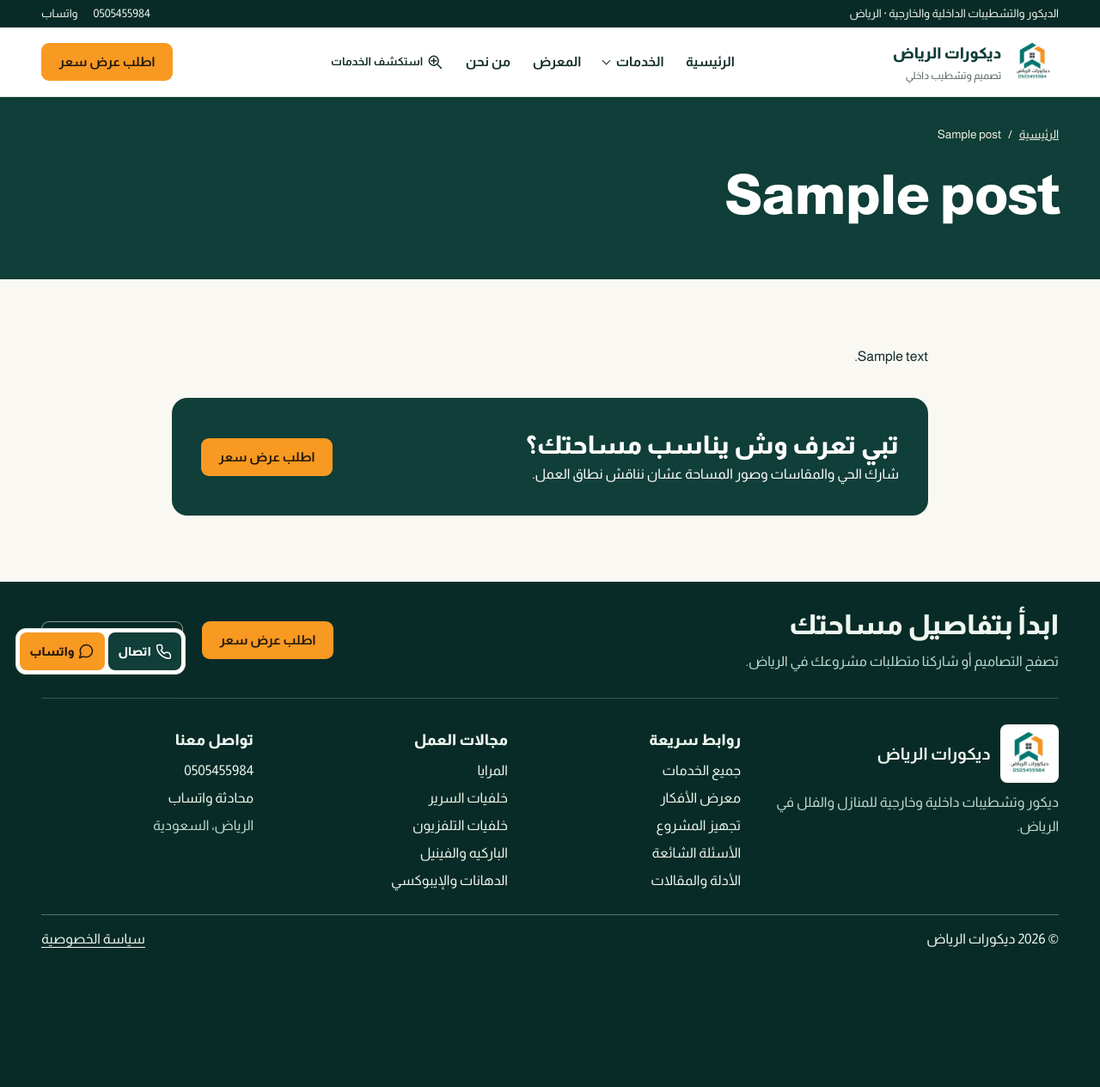
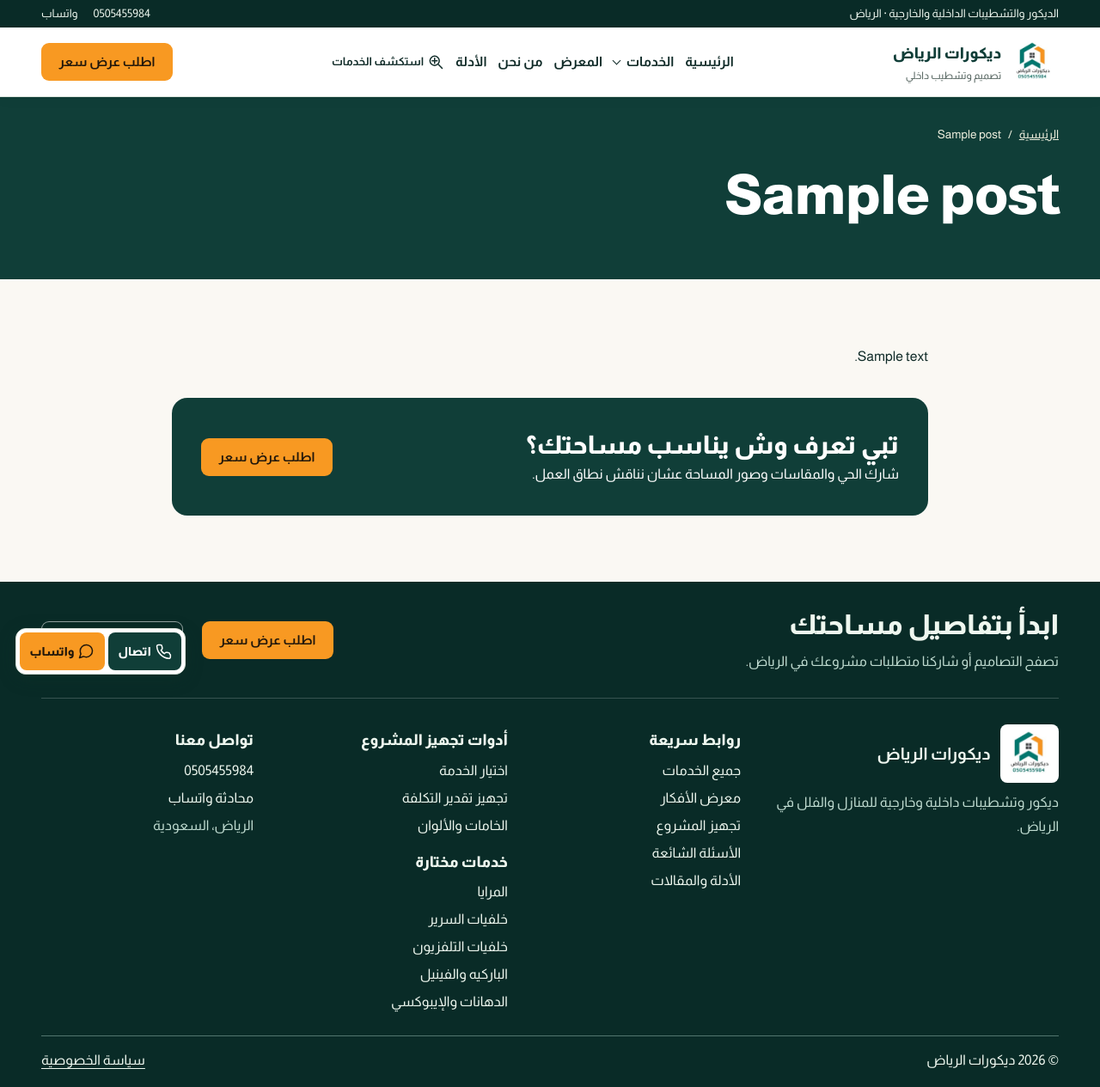
Before and after one commit to SulaimanAlsanani/riyadh-decor, a WordPress theme: template riyadh-decor/page.php in a window 1280 px wide. Shown: the whole page at 86% size. Before the commit the page ends 1103 px from the top, so only its background shows below. Run offline with PHP 8.4 and a stand-in for WordPress, Linux system fonts and the light colour scheme; the site name, menu and one post (Sample post) are stand-ins, and other content is empty; some libraries are stand-ins or nearby versions.

Commit message:
V1.7.0: commercial banners, complementary service mapping, gallery search and quote flow

```diff
--- a/riyadh-decor/assets/site.js
+++ b/riyadh-decor/assets/site.js
@@ -128,6 +128,8 @@ for (const form of document.querySelectorAll('[data-request]')) {
             'الاسم: ' + data.get('customer').trim(),
             'الحي أو المنطقة: ' + data.get('area').trim(),
             'الخدمة: ' + data.get('service'),
+            ...(data.get('site_state') ? ['حالة الموقع: '+data.get('site_state')] : []),
+            ...(data.get('stage') ? ['مرحلة المشروع: '+data.get('stage')] : []),
             'التفاصيل والمقاسات: ' + data.get('details').trim(),
         ];
         const message = lines.join('\n');
@@ -334,3 +336,7 @@ if (quoteShortcut && quoteTarget && 'IntersectionObserver' in window) {
 for(const finder of document.querySelectorAll('[data-finder]')) {const select=finder.querySelector('[data-finder-space]');const update=()=>{let count=0;for(const card of finder.querySelectorAll('[data-finder-card]')){card.hidden=select.value!=='all'&&!card.dataset.finderCard.split(' ').includes(select.value);if(!card.hidden)count++;}finder.querySelector('[data-finder-status]').textContent='الخدمات المناسبة: '+count;};select.addEventListener('change',update);update();}
 for(const form of document.querySelectorAll('[data-estimate]')){const result=form.querySelector('[data-estimate-result]');const area=()=>Number(form.elements.length.value)*Number(form.elements.width.value)*Number(form.elements.quantity.value);form.addEventListener('input',()=>{result.textContent=form.elements.length.validity.valid&&form.elements.width.validity.valid&&form.elements.quantity.validity.valid&&area()>0?'المساحة التقريبية: '+area().toLocaleString('ar-SA',{maximumFractionDigits:2})+' م²':'أدخل مقاسات صحيحة.';});form.addEventListener('submit',e=>{e.preventDefault();const url=new URL(form.action);url.searchParams.set('service',form.elements.service.value);url.searchParams.set('dimensions',form.elements.length.value+' × '+form.elements.width.value+' م، العدد '+form.elements.quantity.value+'، المساحة التقريبية '+area().toFixed(2)+' م²');location.assign(url.href);});}
 for(const form of document.querySelectorAll('[data-request]')){const dimensions=new URLSearchParams(location.search).get('dimensions');if(dimensions&&!form.elements.details.value){form.elements.details.value=dimensions.slice(0,200);form.elements.details.dispatchEvent(new Event('input',{bubbles:true}));}}
+
+/* V1.7.0: filter captions without changing the lightbox source order. */
+for(const tools of document.querySelectorAll('[data-gallery-tools]')){const gallery=tools.parentElement.querySelector('[data-gallery]');if(!gallery)continue;const input=tools.querySelector('[data-gallery-search]');const update=()=>{let count=0;for(const item of gallery.querySelectorAll('.rd-photo')){item.hidden=!normalizeServiceSearch(item.querySelector('.rd-photo-caption').textContent).includes(normalizeServiceSearch(input.value));if(!item.hidden)count++;}tools.querySelector('[data-gallery-results]').textContent='الصور المطابقة: '+count;};input.addEventListener('input',update);tools.querySelector('[data-gallery-clear]').addEventListener('click',()=>{input.value='';update();input.focus();});tools.hidden=false;update();}
+for(const form of document.querySelectorAll('[data-estimate]')){const service=new URLSearchParams(location.search).get('service');if(service&&Array.from(form.elements.service.options).some(o=>o.value===service))form.elements.service.value=service;}
--- a/riyadh-decor/footer.php
+++ b/riyadh-decor/footer.php
@@ -1,4 +1,4 @@
-<footer class="rd-footer rd-polished-footer">
+<footer class="rd-footer rd-polished-footer rd-footer-v17">
     <div class="rd-shell rd-footer-lead rd-footer-v13"><div><h2>ابدأ بتفاصيل مساحتك</h2><p>تصفح التصاميم أو شاركنا متطلبات مشروعك في الرياض.</p></div><a class="rd-button rd-button-solid" href="<?php echo esc_url(rd_url('contact')); ?>">اطلب عرض سعر</a><a class="rd-button rd-button-light" href="<?php echo esc_url(rd_url('gallery')); ?>">استكشف المعرض</a></div>
     <div class="rd-shell rd-footer-grid">
         <div>
@@ -12,7 +12,7 @@
             <a href="<?php echo esc_url(rd_url('project-planning')); ?>">تجهيز المشروع</a><a href="<?php echo esc_url(rd_url('faq')); ?>">الأسئلة الشائعة</a><a href="<?php echo esc_url(rd_url('guides')); ?>">الأدلة والمقالات</a>
         </div>
         <div>
-            <h2>مجالات العمل</h2>
+            <h2>أدوات تجهيز المشروع</h2><a href="<?php echo esc_url(rd_url('service-finder')); ?>">اختيار الخدمة</a><a href="<?php echo esc_url(rd_url('estimate')); ?>">تجهيز تقدير التكلفة</a><a href="<?php echo esc_url(rd_url('materials-colors')); ?>">الخامات والألوان</a><h2>خدمات مختارة</h2>
             <?php foreach (['mirrors','bedrooms','tv-walls','flooring','painting'] as $key): if (!isset(rd_services()[$key])) continue; ?>
                 <a href="<?php echo esc_url(rd_url('services/' . $key)); ?>"><?php echo esc_html(rd_services()[$key]['short']); ?></a>
             <?php endforeach; ?>
--- a/riyadh-decor/header.php
+++ b/riyadh-decor/header.php
@@ -8,7 +8,7 @@
 <body <?php body_class(); ?>>
 <?php wp_body_open(); ?>
 <a class="rd-skip" href="#content">انتقل إلى المحتوى</a>
-<header class="rd-header rd-polished-header rd-header-v13">
+<header class="rd-header rd-polished-header rd-header-v13 rd-header-v17">
     <div class="rd-topbar"><div class="rd-shell"><span>الديكور والتشطيبات الداخلية والخارجية · الرياض</span><div><a href="<?php echo esc_url(rd_tel()); ?>"><bdi><?php echo esc_html(rd_phone()); ?></bdi></a><a href="<?php echo esc_url(rd_wa()); ?>" target="_blank" rel="noopener">واتساب</a></div></div></div>
     <div class="rd-shell rd-header-inner">
         <?php if (has_custom_logo()): ?>
@@ -35,11 +35,12 @@
                     <?php if ($remaining = array_diff_key($nav_services, $nav_seen)): ?>
                         <div class="rd-mega-group"><strong>خدمات أخرى</strong><?php foreach ($remaining as $slug => $service): ?><a href="<?php echo esc_url(rd_url('services/' . $slug)); ?>"><?php echo esc_html($service['short']); ?></a><?php endforeach; ?></div>
                     <?php endif; ?>
-                    <div class="rd-mega-bottom"><a href="<?php echo esc_url(rd_url('services')); ?>">جميع الخدمات ←</a><a href="<?php echo esc_url(rd_url('gallery')); ?>">معرض التصاميم ←</a></div>
+                    <div class="rd-mega-bottom"><a href="<?php echo esc_url(rd_url('services')); ?>">جميع الخدمات ←</a><a href="<?php echo esc_url(rd_url('gallery')); ?>">معرض التصاميم ←</a><a href="<?php echo esc_url(rd_url('service-finder')); ?>">اختيار الخدمة ←</a></div>
                 </div>
             </details>
             <a href="<?php echo esc_url(rd_url('gallery')); ?>">المعرض</a>
             <a href="<?php echo esc_url(rd_url('about')); ?>">من نحن</a>
+            <a class="rd-nav-guide" href="<?php echo esc_url(rd_url('guides')); ?>">الأدلة</a>
             <a class="rd-nav-search" href="<?php echo esc_url(rd_url('services')); ?>#content"><?php rd_icon('zoom'); ?><span>استكشف الخدمات</span></a>
             <a class="rd-mobile-contact" href="<?php echo esc_url(rd_url('contact')); ?>">تواصل معنا</a>
         </nav>
--- a/riyadh-decor/inc/components.php
+++ b/riyadh-decor/inc/components.php
@@ -128,6 +128,7 @@ function rd_image_gallery($keys, $specialty = '') {
     $service = rd_services()[$specialty] ?? null;
     $media = rd_media() + array_map(static fn($photo) => $photo[0], rd_gallery_media());
     ?>
+    <div class="rd-gallery-tools" data-gallery-tools hidden><label>ابحث في تفاصيل الصور<input type="search" data-gallery-search placeholder="مثل إضاءة أو خشب"></label><button type="button" class="rd-button rd-button-line" data-gallery-clear>عرض الكل</button><p role="status" data-gallery-results></p></div>
     <p class="rd-gallery-count"><?php echo esc_html(number_format_i18n(count($keys))); ?> صورة · اضغط على أي صورة لتكبيرها</p>
     <div class="rd-photo-grid" data-gallery>
         <?php foreach ($keys as $key): ?>
@@ -194,6 +195,7 @@ function rd_request_form($selected = '') {
                 <?php endforeach; ?>
             </select>
         </label>
+        <div class="rd-form-row"><label>حالة الموقع (اختياري)<select name="site_state"><option value="">اختر الحالة</option><option>موقع جديد</option><option>تجديد موقع قائم</option><option>ترميم أو إصلاح</option></select></label><label>مرحلة المشروع (اختياري)<select name="stage"><option value="">اختر المرحلة</option><option>أقارن التصاميم</option><option>أجهز المقاسات</option><option>جاهز لمناقشة التنفيذ</option></select></label></div>
         <label>تفاصيل المشروع والمقاسات
             <textarea name="details" required rows="4" maxlength="1000" placeholder="اذكر المساحة، المقاسات التقريبية، وحالة السطح أو الخامة المطلوبة"></textarea><small class="rd-details-count" data-details-count aria-live="off">0 / 1000</small>
         </label>
@@ -241,23 +243,15 @@ function rd_service_actions($slug, $gallery = false) {
 function rd_related_services($slug, $section = 'services') {
     $services = rd_services();
     $related = [];
-    foreach (rd_service_groups() as [$label, $slugs]) {
-        if (!in_array($slug, $slugs, true)) continue;
-        foreach ($slugs as $key) {
-            if ($key !== $slug && isset($services[$key])) $related[$key] = $services[$key];
-        }
-    }
-    foreach ($services as $key => $service) {
-        if ($key !== $slug && count($related) < 3) $related[$key] = $service;
-    }
-    $related = array_slice($related, 0, 3, true);
+    $map = ['mirrors'=>['bedrooms','tv-walls','foam-trim'],'bedrooms'=>['wardrobes','mirrors','painting'],'tv-walls'=>['chipboard-decor','suspended-ceilings','flooring'],'foam-trim'=>['painting','wallpaper','mirrors'],'wood-partitions'=>['flooring','carved-wood','tempered-glass'],'suspended-ceilings'=>['painting','tv-walls','building-finishing'],'building-finishing'=>['painting','flooring','suspended-ceilings'],'carved-wood'=>['wood-partitions','painting','mirrors'],'tempered-glass'=>['wood-partitions','rooftop-annexes','flooring'],'flooring'=>['painting','wardrobes','foam-trim'],'chipboard-decor'=>['tv-walls','wood-partitions','painting'],'rooftop-annexes'=>['tempered-glass','shades-and-screens','building-finishing'],'shades-and-screens'=>['rooftop-annexes','tempered-glass','building-finishing'],'wallpaper'=>['painting','foam-trim','bedrooms'],'wardrobes'=>['mirrors','bedrooms','flooring'],'painting'=>['foam-trim','wallpaper','building-finishing']];
+    foreach ($map[$slug] ?? [] as $key) if (isset($services[$key])) $related[$key]=$services[$key];
     if (!$related) return;
     ?>
     <section class="rd-related-section" aria-label="خدمات مرتبطة">
-        <?php rd_heading('خدمات قد تناسب مشروعك', '', rd_url($section), 'عرض الكل'); ?>
+        <?php rd_heading('خدمات تكمل مشروعك', '', rd_url($section), 'عرض الكل'); ?>
         <div class="rd-related-grid">
         <?php foreach ($related as $key => $item): ?>
-            <a class="rd-related-tile" href="<?php echo esc_url(rd_url($section . '/' . $key)); ?>">
+            <a class="rd-related-tile" data-related-service="<?php echo esc_attr($key); ?>" href="<?php echo esc_url(rd_url($section . '/' . $key)); ?>">
                 <?php rd_image($item['image'], ['alt' => '']); ?>
                 <span><?php echo esc_html($item['short']); ?> <span aria-hidden="true">←</span></span>
             </a>
--- a/riyadh-decor/page.php
+++ b/riyadh-decor/page.php
@@ -23,6 +23,7 @@ while (have_posts()) :
     <?php rd_page_top(get_the_title(), $service['intro'], 'services', 'الخدمات'); ?>
     <div class="rd-shell rd-section">
         <?php rd_service_actions($slug); ?>
+        <aside class="rd-service-value"><div><span class="rd-gallery-kicker">خطط لخدمتك في الرياض</span><h2>من اختيار التصميم إلى تحديد نطاق العمل</h2><p><?php echo esc_html($service['price']); ?></p></div><a class="rd-button rd-button-solid" href="<?php echo esc_url(add_query_arg('service', $slug, rd_url('estimate'))); ?>">جهّز المقاسات</a></aside>
         <nav class="rd-detail-jump" aria-label="أقسام الخدمة"><a href="#service-options">خيارات التشطيب</a><a href="#service-designs">صور التصاميم</a><a href="#service-guide">دليل الاختيار</a><a href="#service-faq">الأسئلة الشائعة</a></nav>
         <div class="rd-service-layout rd-detail-layout" id="service-options">
             <div>
--- a/riyadh-decor/style.css
+++ b/riyadh-decor/style.css
@@ -1,7 +1,7 @@
 /*
 Theme Name: Riyadh Decor
 Description: موقع عربي لخدمات الدهانات والديكورات في الرياض.
-Version: 1.6.0
+Version: 1.7.0
 Requires at least: 6.8
 Requires PHP: 8.2
 Text Domain: riyadh-decor
@@ -732,3 +732,22 @@ h3 { font-weight:var(--rd-weight-bold); }
 
 /* V1.6.0 — editorial and project tools */
 .rd-about-feature,.rd-blog-feature{display:grid;grid-template-columns:1fr 1fr;align-items:center;gap:20px;background:var(--soft);border-radius:14px;overflow:hidden;margin-block:20px 28px}.rd-about-feature img,.rd-blog-feature img{width:100%;aspect-ratio:4/3;object-fit:cover}.rd-about-feature>div,.rd-blog-feature>div{padding:20px}.rd-tool-panel{padding:24px;border:1px solid var(--line);border-radius:14px;background:white}.rd-tool-panel select{display:block;width:100%;min-height:44px;padding:8px;border:1px solid var(--line);border-radius:9px}.rd-finder-grid{display:grid;grid-template-columns:repeat(4,minmax(0,1fr));gap:16px}.rd-finder-grid article{border:1px solid var(--line);border-radius:14px;overflow:hidden}.rd-finder-grid img{width:100%;aspect-ratio:4/3;object-fit:cover}.rd-finder-grid article>div{padding:12px}.rd-estimate-result{background:var(--soft);padding:16px;border-radius:9px;font-weight:700;margin-block:12px}.rd-journey-tools{display:grid;grid-template-columns:1fr 1fr;gap:16px;align-items:center;padding:24px;background:var(--soft);border-radius:14px;margin-block:24px}.rd-tool-panel h2{margin-bottom:16px}@media(max-width:780px){.rd-about-feature,.rd-blog-feature,.rd-journey-tools{grid-template-columns:1fr}.rd-finder-grid{grid-template-columns:repeat(2,minmax(0,1fr))}.rd-tool-panel{padding:12px}}
+
+/* V1.7.0 — unified commercial surfaces */
+.rd-home-v17 .rd-hero-copy { max-width:650px; }
+.rd-home-v17 .rd-hero-copy h1 { line-height:1.35; }
+.rd-home-v17 .rd-split-banner,.rd-home-v17 .rd-room-banner,.rd-blog-feature,.rd-about-feature { border-radius:14px; overflow:hidden; }
+.rd-home-v17 .rd-split-banner img { object-fit:cover; }
+.rd-home-v17 .rd-material-story { overflow:hidden; border-radius:14px; }
+.rd-home-v17 .rd-material-story img { object-fit:cover; }
+.rd-service-value { display:flex; gap:20px; align-items:center; justify-content:space-between; border:1px solid #dce3df; border-inline-start:4px solid #086e64; border-radius:14px; padding:24px; margin-block:20px; }
+.rd-service-value h2 { margin-block:4px 8px; }
+.rd-service-value .rd-button { flex-shrink:0; }
+.rd-gallery-tools { display:flex; flex-wrap:wrap; align-items:end; gap:12px; padding:16px; border:1px solid #dce3df; border-radius:14px; margin-block:16px; }
+.rd-gallery-tools[hidden],.rd-photo[hidden] { display:none!important; }
+.rd-gallery-tools label { flex:1 1 220px; }
+.rd-gallery-tools input { display:block; width:100%; min-height:44px; border:1px solid #b8c7c0; border-radius:9px; padding:8px; }
+.rd-gallery-tools p { flex-basis:100%; margin:0; }
+.rd-header-v17 .rd-navigation { gap:clamp(6px,1vw,16px); }
+.rd-footer-v17 .rd-footer-grid h2:not(:first-child) { margin-top:16px; }
+@media(max-width:780px){.rd-service-value{align-items:stretch;flex-direction:column;padding:16px}.rd-home-v17 .rd-hero-copy{max-width:100%}.rd-gallery-tools{padding:12px}.rd-gallery-tools label{flex-basis:100%}}
```
Also changed, not shown: riyadh-decor/front-page.php (+6 -6 lines), scripts/browser-check.mjs (+9 -0 lines).
